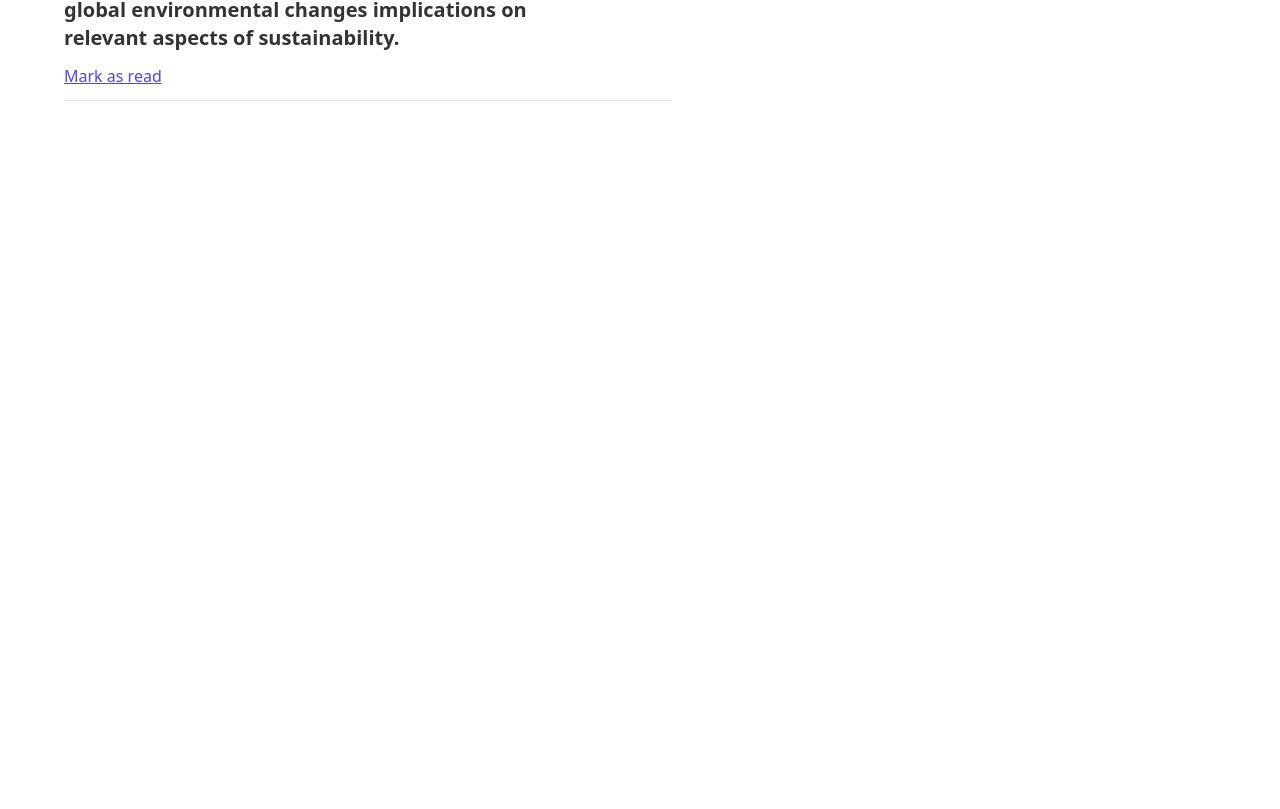
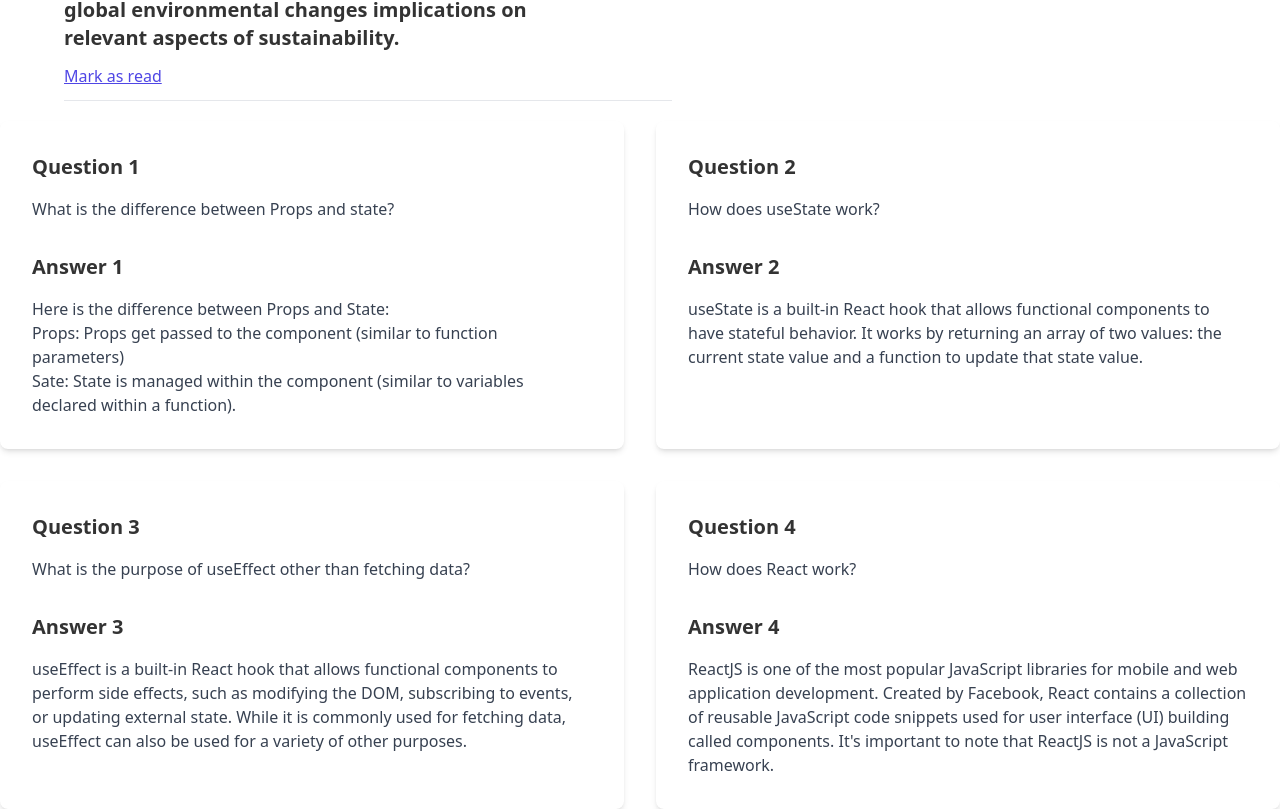
Before and after one commit to susmetaakter/knowledge-cafe-assignment, a React (Vite) app: page / in a window 1280 px wide. Shown: the part 2160-2969 px from the top of the page. Before the commit the page ends 2281 px from the top, so only its background shows below. Built offline with nearby package versions, Linux system fonts and the light colour scheme.

Commit message:
question answer added

```diff
--- a/src/App.jsx
+++ b/src/App.jsx
@@ -1,12 +1,14 @@
 import React from 'react';
 import Blogs from './component/Blogs/Blogs';
 import Header from './component/Header/Header';
+import QuestionAnswer from './component/QuestionAnswer/QuestionAnswer';
 
 const App = () => {
   return (
     <>
       <Header />
       <Blogs />
+      <QuestionAnswer />
     </>
   );
 };
--- /dev/null
+++ b/src/component/QuestionAnswer/QuestionAnswer.jsx
@@ -0,0 +1,36 @@
+import React from 'react';
+
+const QuestionAnswer = () => {
+    return (
+        <div>
+            <div class="grid grid-cols-1 md:grid-cols-2 lg:grid-cols-2 gap-4 lg:gap-8">
+            <div class="bg-white rounded-lg shadow-md p-4 md:p-6 lg:p-8">
+              <h2 class="font-bold text-xl mb-2 md:mb-4">Question 1</h2>
+              <p class="text-gray-700 mb-4 md:mb-6 lg:mb-8">What is the difference between Props and state?</p>
+              <h2 class="font-bold text-xl mb-2 md:mb-4">Answer 1</h2>
+              <p class="text-gray-700">Here is the difference between Props and State: <br /> Props: Props get passed to the component (similar to function parameters) <br />Sate: State is managed within the component (similar to variables declared within a function). </p>
+            </div>
+            <div class="bg-white rounded-lg shadow-md p-4 md:p-6 lg:p-8">
+               <h2 class="font-bold text-xl mb-2 md:mb-4">Question 2</h2>
+               <p class="text-gray-700 mb-4 md:mb-6 lg:mb-8">How does useState work?</p>
+               <h2 class="font-bold text-xl mb-2 md:mb-4">Answer 2</h2>
+               <p class="text-gray-700">useState is a built-in React hook that allows functional components to have stateful behavior. It works by returning an array of two values: the current state value and a function to update that state value.</p>
+          </div>
+          <div class="bg-white rounded-lg shadow-md p-4 md:p-6 lg:p-8">
+             <h2 class="font-bold text-xl mb-2 md:mb-4">Question 3</h2>
+             <p class="text-gray-700 mb-4 md:mb-6 lg:mb-8">What is the purpose of useEffect other than fetching data?</p>
+             <h2 class="font-bold text-xl mb-2 md:mb-4">Answer 3</h2>
+             <p class="text-gray-700">useEffect is a built-in React hook that allows functional components to perform side effects, such as modifying the DOM, subscribing to events, or updating external state. While it is commonly used for fetching data, useEffect can also be used for a variety of other purposes.</p>
+          </div>
+          <div class="bg-white rounded-lg shadow-md p-4 md:p-6 lg:p-8">
+             <h2 class="font-bold text-xl mb-2 md:mb-4">Question 4</h2>
+             <p class="text-gray-700 mb-4 md:mb-6 lg:mb-8">How does React work?</p>
+             <h2 class="font-bold text-xl mb-2 md:mb-4">Answer 4</h2>
+             <p class="text-gray-700">ReactJS is one of the most popular JavaScript libraries for mobile and web application development. Created by Facebook, React contains a collection of reusable JavaScript code snippets used for user interface (UI) building called components. It's important to note that ReactJS is not a JavaScript framework.</p>
+         </div>
+         </div>
+    </div>
+    );
+};
+
+export default QuestionAnswer;
```
